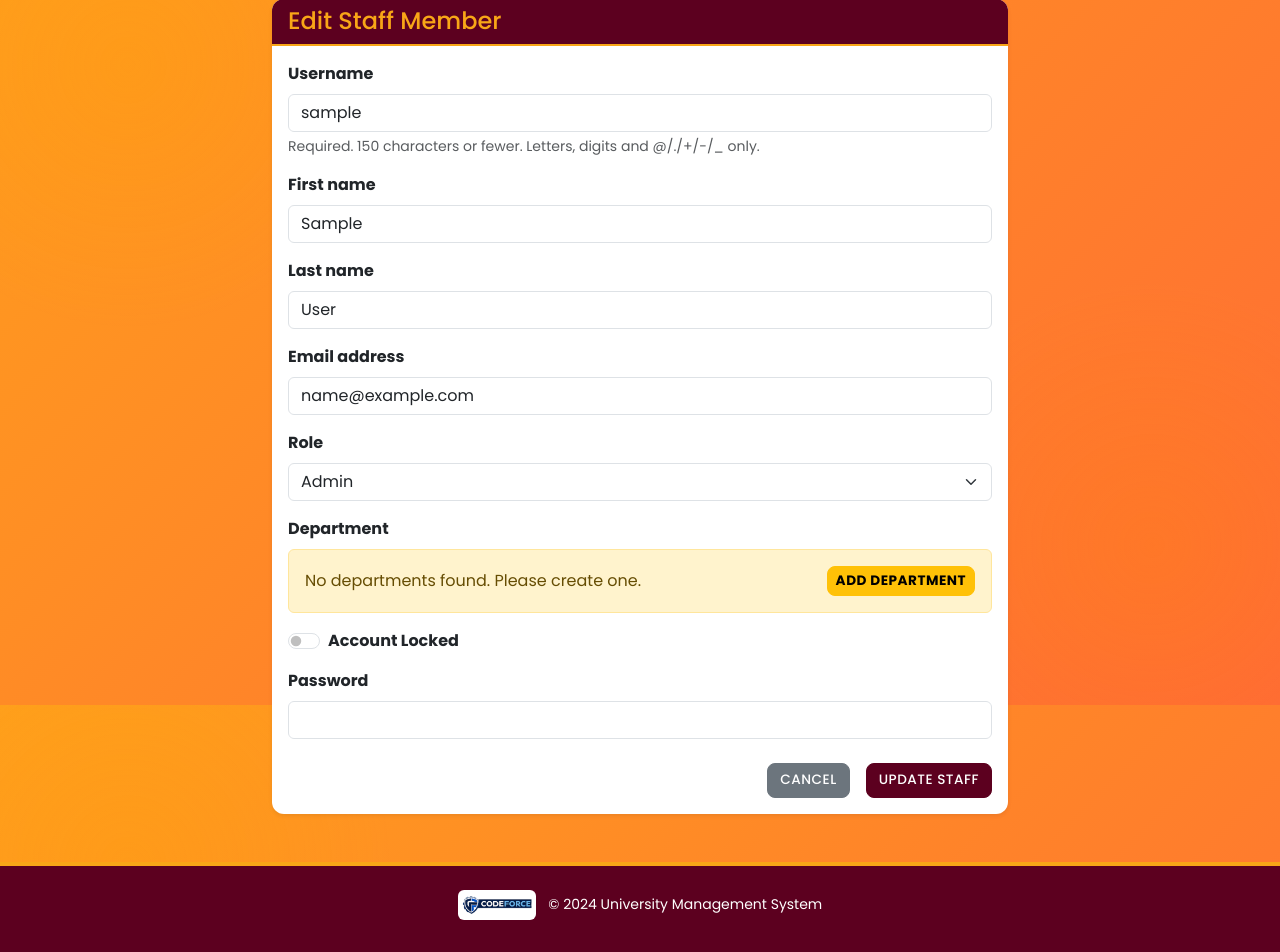
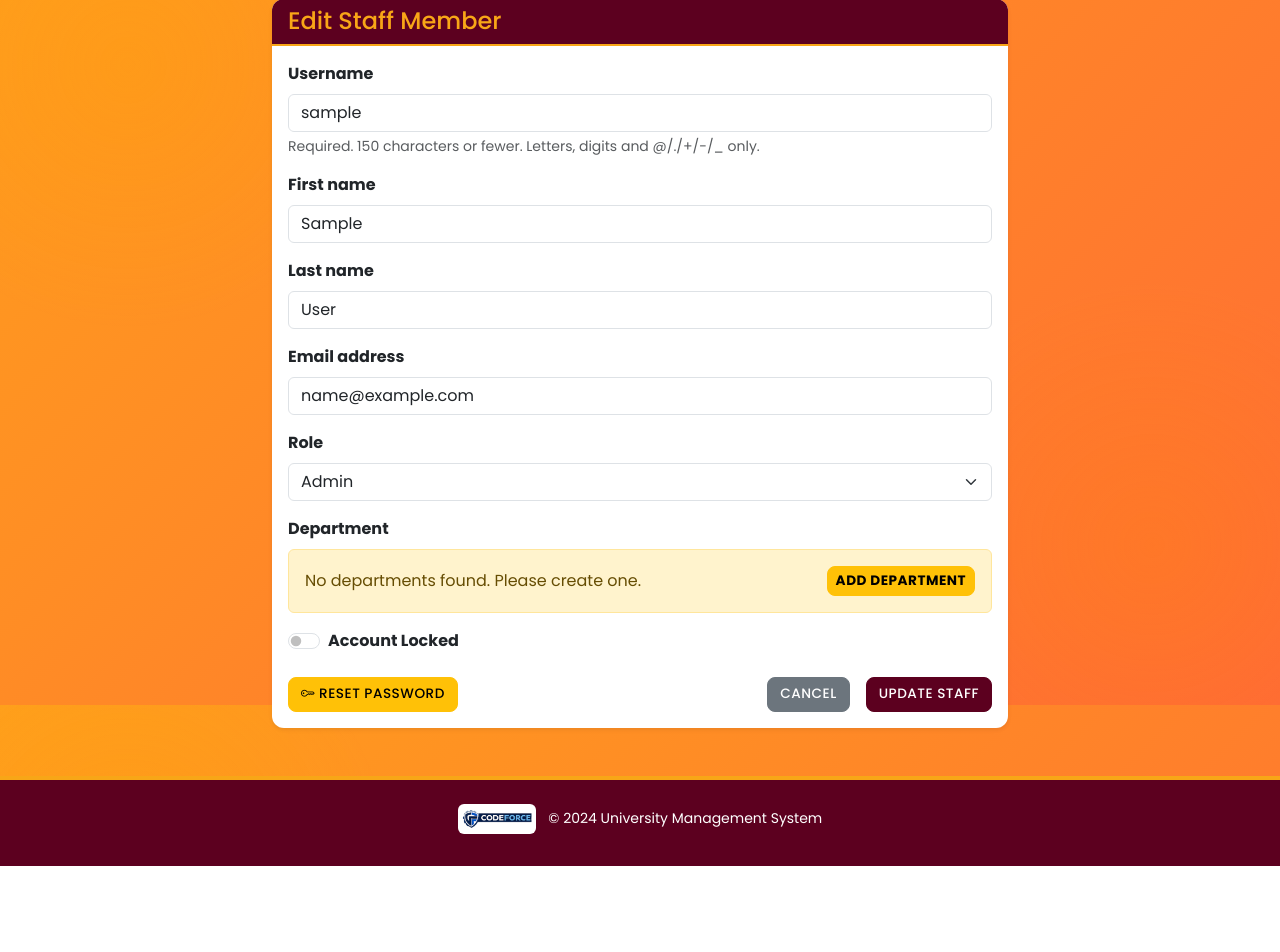
Before and after one commit to Junaed29/TFMS-CodeForce, a Django app: page /dashboard/admin/staff/1/edit/ in a window 1280 px wide. Shown: the part 95-1047 px from the top of the page. After the commit the page ends 961 px from the top, so only its background shows below. Run offline with Django 4.2, Linux system fonts and the light colour scheme; the visitor is signed in with stand-in values (Sample User, id 1); data comes from the database, SQL or seed files in the repository; data that the repository does not hold is empty.

Commit message:
feat: Implement staff password reset and force password change for new and reset accounts.

```diff
--- a/accounts/models.py
+++ b/accounts/models.py
@@ -16,6 +16,9 @@ class User(AbstractUser):
     # Account Locking Fields
     failed_attempts = models.IntegerField(default=0)
     is_locked = models.BooleanField(default=False)
+
+    # Password Security
+    must_change_password = models.BooleanField(default=False)
 
     def save(self, *args, **kwargs):
         if not self.pk and self.is_superuser:
--- a/dashboard/forms.py
+++ b/dashboard/forms.py
@@ -13,11 +13,9 @@ class DepartmentForm(forms.ModelForm):
         }
 
 class StaffForm(forms.ModelForm):
-    password = forms.CharField(widget=forms.PasswordInput(attrs={'class': 'form-control'}), required=False)
-
     class Meta:
         model = User
-        fields = ['username', 'first_name', 'last_name', 'email', 'role', 'department', 'is_locked', 'password']
+        fields = ['username', 'first_name', 'last_name', 'email', 'role', 'department', 'is_locked']
         widgets = {
              'username': forms.TextInput(attrs={'class': 'form-control'}),
              'first_name': forms.TextInput(attrs={'class': 'form-control'}),
@@ -26,17 +24,7 @@ class StaffForm(forms.ModelForm):
              'role': forms.Select(attrs={'class': 'form-select'}),
              'department': forms.Select(attrs={'class': 'form-select'}),
              'is_locked': forms.CheckboxInput(attrs={'class': 'form-check-input'}),
-             'password': forms.PasswordInput(attrs={'class': 'form-control'}),
         }
-
-    def save(self, commit=True):
-        user = super().save(commit=False)
-        password = self.cleaned_data.get('password')
-        if password:
-            user.set_password(password)
-        if commit:
-            user.save()
-        return user
 
 class TaskForceForm(forms.ModelForm):
     class Meta:
--- a/dashboard/urls.py
+++ b/dashboard/urls.py
@@ -2,7 +2,7 @@ from django.urls import path
 from .views import (
     DashboardDispatcher, AdminDashboardView, HODDashboardView,
     PSMDashboardView, DeanDashboardView, LecturerDashboardView,
-    StaffListView, StaffCreateView, StaffUpdateView, TaskForceListView, TaskForceCreateView,
+    StaffListView, StaffCreateView, StaffUpdateView, StaffPasswordResetView, TaskForceListView, TaskForceCreateView,
     DepartmentListView, DepartmentCreateView, HODTaskForceListView,
     HODTaskForceUpdateView, PSMTaskForceListView, PSMTaskForceDetailView,
     LecturerTaskForceListView, DeanReportView, AuditLogListView
@@ -19,6 +19,7 @@ urlpatterns = [
     path('admin/staff/', StaffListView.as_view(), name='staff_list'),
     path('admin/staff/add/', StaffCreateView.as_view(), name='staff_add'),
     path('admin/staff/<int:pk>/edit/', StaffUpdateView.as_view(), name='staff_edit'),
+    path('admin/staff/<int:pk>/reset-password/', StaffPasswordResetView.as_view(), name='staff_reset_password'),
     path('admin/taskforce/', TaskForceListView.as_view(), name='taskforce_list'),
     path('admin/taskforce/add/', TaskForceCreateView.as_view(), name='taskforce_add'),
     path('admin/department/', DepartmentListView.as_view(), name='department_list'),
--- a/dashboard/views.py
+++ b/dashboard/views.py
@@ -1,5 +1,6 @@
-from django.views.generic import TemplateView, ListView, CreateView, UpdateView, DeleteView
+from django.views.generic import TemplateView, ListView, CreateView, UpdateView, DeleteView, View
 from django.shortcuts import redirect
+from django.contrib import messages
 from django.contrib.auth.mixins import LoginRequiredMixin
 from django.urls import reverse_lazy
 from .mixins import RoleRequiredMixin
@@ -67,6 +68,23 @@ class StaffCreateView(RoleRequiredMixin, CreateView):
     success_url = reverse_lazy('dashboard:staff_list')
     required_role = User.Role.ADMIN
 
+    def form_valid(self, form):
+        response = super().form_valid(form)
+        user = self.object
+
+        # Generate Temp Password
+        temp_password = User.objects.make_random_password()
+        user.set_password(temp_password)
+        user.must_change_password = True
+        user.save()
+
+        # Log/Print for Admin (Simulating Email)
+        print(f"\n[EMAIL SENT] To: {user.email}\nSubject: Welcome to University System\nBody: Your temporary password is: {temp_password}\nPlease change it on first login.\n")
+        messages.success(self.request, f"Staff created. Temp password: {temp_password} (See Console)")
+        log_action(self.request, self.request.user, "CREATE_USER", "User", user.pk, f"Created user {user.username}")
+
+        return response
+
 class StaffUpdateView(RoleRequiredMixin, UpdateView):
     model = User
     form_class = StaffForm
@@ -78,6 +96,28 @@ class StaffUpdateView(RoleRequiredMixin, UpdateView):
         context = super().get_context_data(**kwargs)
         context['is_edit'] = True
         return context
+
+class StaffPasswordResetView(RoleRequiredMixin, View):
+    required_role = User.Role.ADMIN
+
+    def post(self, request, pk, *args, **kwargs):
+        try:
+            user = User.objects.get(pk=pk)
+            # Generate new temp password
+            temp_password = User.objects.make_random_password()
+            user.set_password(temp_password)
+            user.must_change_password = True
+            user.save()
+
+            # Log/Print
+            print(f"\n[EMAIL SENT] To: {user.email}\nSubject: Password Reset\nBody: Your new temporary password is: {temp_password}\nPlease change it on next login.\n")
+            messages.success(request, f"Password reset for {user.username}. Temp password: {temp_password} (Check Console)")
+            log_action(request, request.user, "RESET_PASSWORD", "User", user.pk, f"Reset password for {user.username}")
+
+        except User.DoesNotExist:
+            messages.error(request, "User not found.")
+
+        return redirect('dashboard:staff_edit', pk=pk)
 
 # --- Admin Task Force Management ---
 class TaskForceListView(RoleRequiredMixin, ListView):
--- a/templates/dashboard/admin/staff_form.html
+++ b/templates/dashboard/admin/staff_form.html
@@ -46,6 +46,12 @@
                     {% endfor %}
 
                     <div class="d-grid gap-2 d-md-flex justify-content-md-end mt-4">
+                        {% if is_edit %}
+                        <button type="button" class="btn btn-warning me-auto" data-bs-toggle="modal"
+                            data-bs-target="#resetPasswordModal">
+                            <i class="bi bi-key me-1"></i>Reset Password
+                        </button>
+                        {% endif %}
                         <a href="{% url 'dashboard:staff_list' %}" class="btn btn-secondary me-md-2">Cancel</a>
                         <button type="submit" class="btn btn-utm-primary">{% if is_edit %}Update Staff{% else %}Save
                             Staff Member{% endif %}</button>
@@ -55,4 +61,31 @@
         </div>
     </div>
 </div>
+
+<!-- Reset Password Modal -->
+{% if is_edit %}
+<div class="modal fade" id="resetPasswordModal" tabindex="-1">
+    <div class="modal-dialog">
+        <div class="modal-content">
+            <div class="modal-header bg-warning">
+                <h5 class="modal-title text-dark">Confirm Password Reset</h5>
+                <button type="button" class="btn-close" data-bs-dismiss="modal"></button>
+            </div>
+            <div class="modal-body">
+                <p>Are you sure you want to reset the password for this user?</p>
+                <p class="small text-muted">A new temporary password will be generated and displayed in the system
+                    console (simulating email).</p>
+            </div>
+            <div class="modal-footer">
+                <button type="button" class="btn btn-secondary" data-bs-dismiss="modal">Cancel</button>
+                <form action="{% url 'dashboard:staff_reset_password' form.instance.pk %}" method="post"
+                    class="d-inline">
+                    {% csrf_token %}
+                    <button type="submit" class="btn btn-warning fw-bold">Reset Password</button>
+                </form>
+            </div>
+        </div>
+    </div>
+</div>
+{% endif %}
 {% endblock %}
```
Also changed, not shown: accounts/migrations/0006_user_must_change_password.py (added).
